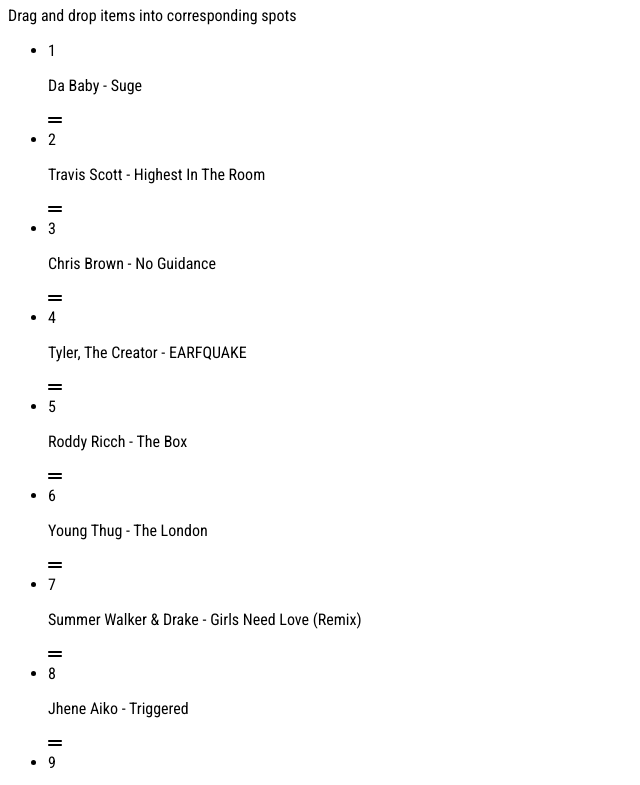
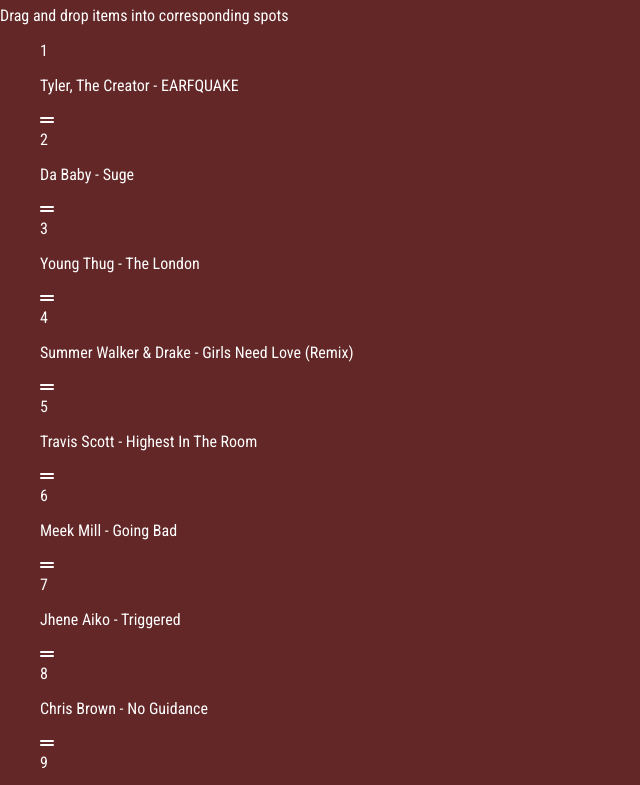
Before and after one commit to alext1112/sortable-list, a plain HTML site: page index.html in a window 1280 px wide. Shown: the part 75-860 px from the top of the page, without its empty margins (0-640 px from the left). Drawn offline with Linux system fonts and the light colour scheme.

Commit message:
randomized list items

```diff
--- a/script.js
+++ b/script.js
@@ -25,7 +25,11 @@ createList();
 // Insert list items into DOM
 function createList() {
   [...bestSongs]
+  .map(a => ({ value: a, sort: Math.random() }))
+  .sort((a, b) => a.sort - b.sort)
+  .map(a => a.value)
   .forEach((song, index) => {
+    console.log(song);
     const listItem = document.createElement('li');
 
     listItem.setAttribute('data-index', index);
--- a/style.css
+++ b/style.css
@@ -6,5 +6,12 @@
 
 body {
   font-family: 'Roboto Condensed', sans-serif;
+  background-color: rgb(99, 39, 39);
+  color: white;
+  margin: 0;
+  height: 100vh;
+}
 
+ul li {
+  list-style-type: none;
 }
```
